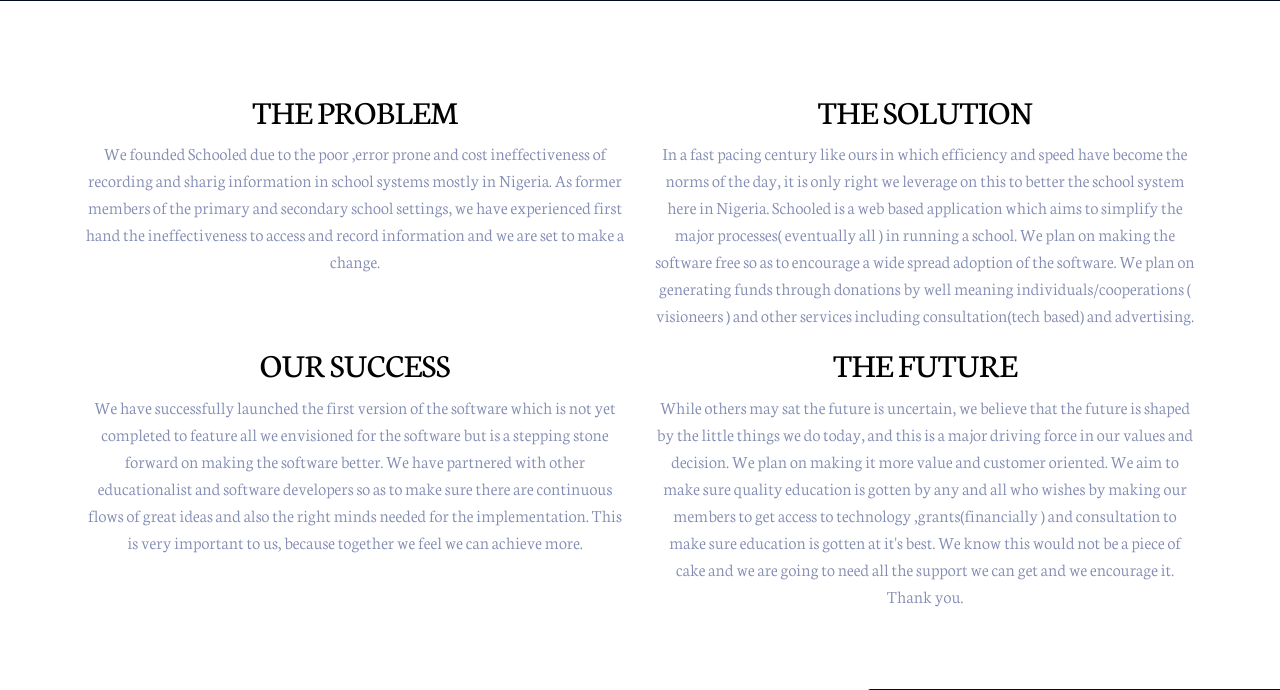
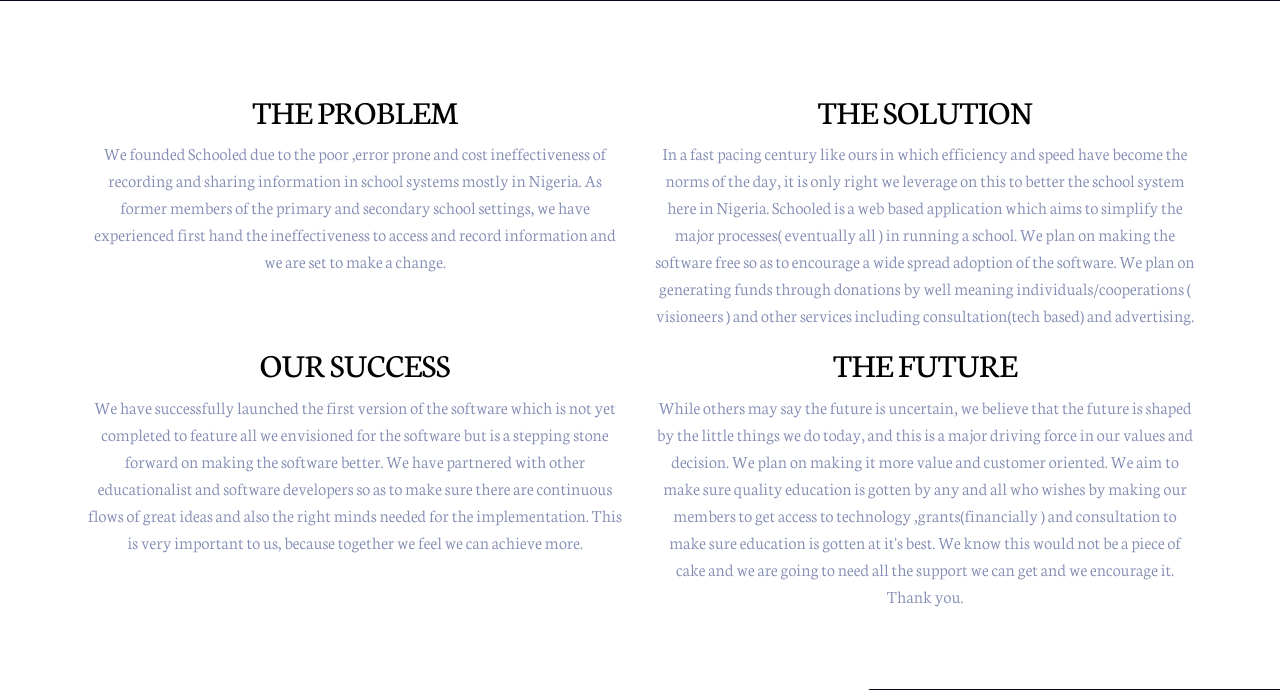
Before and after one commit to Davoboss1/Schooled, a Django app: page /accounts/about_page/ in a window 1280 px wide. Shown: the part 319-1009 px from the top of the page. Run offline with Django 3.2, Linux system fonts and the light colour scheme; some libraries are stand-ins or nearby versions.

Commit message:
Fixed slight grammatical errors on about page

```diff
--- a/accounts/templates/accounts/about_page.html
+++ b/accounts/templates/accounts/about_page.html
@@ -40,7 +40,7 @@
             <div class="col-12 col-md-6">
                 <h3>THE PROBLEM</h3>
                 <p>
-                    We founded Schooled due to the poor ,error prone and cost ineffectiveness of recording and  sharig information in school systems mostly in Nigeria. As former members of the primary and secondary school settings, we have experienced first hand the ineffectiveness to access and record information and we are set to make a change.
+                    We founded Schooled due to the poor ,error prone and cost ineffectiveness of recording and  sharing information in school systems mostly in Nigeria. As former members of the primary and secondary school settings, we have experienced first hand the ineffectiveness to access and record information and we are set to make a change.
                 </p>
             </div>
             <div class="col-12 col-md-6">
@@ -60,7 +60,7 @@
             <div class="col-12 col-md-6">
                 <h3>THE FUTURE</h3>
                 <p>
-                    While others may sat the future is uncertain, we believe that the future is shaped by the little things we do today, and this is a major driving force in our values and decision. We plan on making it more value and customer oriented. We aim to make sure quality education is gotten by any and all who wishes by making our members to get access to technology ,grants(financially ) and consultation to make sure education is gotten at it's best. We know this would not be a piece of cake and we are going to need all the support we can get and we encourage it. Thank you.
+                    While others may say the future is uncertain, we believe that the future is shaped by the little things we do today, and this is a major driving force in our values and decision. We plan on making it more value and customer oriented. We aim to make sure quality education is gotten by any and all who wishes by making our members to get access to technology ,grants(financially ) and consultation to make sure education is gotten at it's best. We know this would not be a piece of cake and we are going to need all the support we can get and we encourage it. Thank you.
                 </p>
             </div>
         </div>
```
